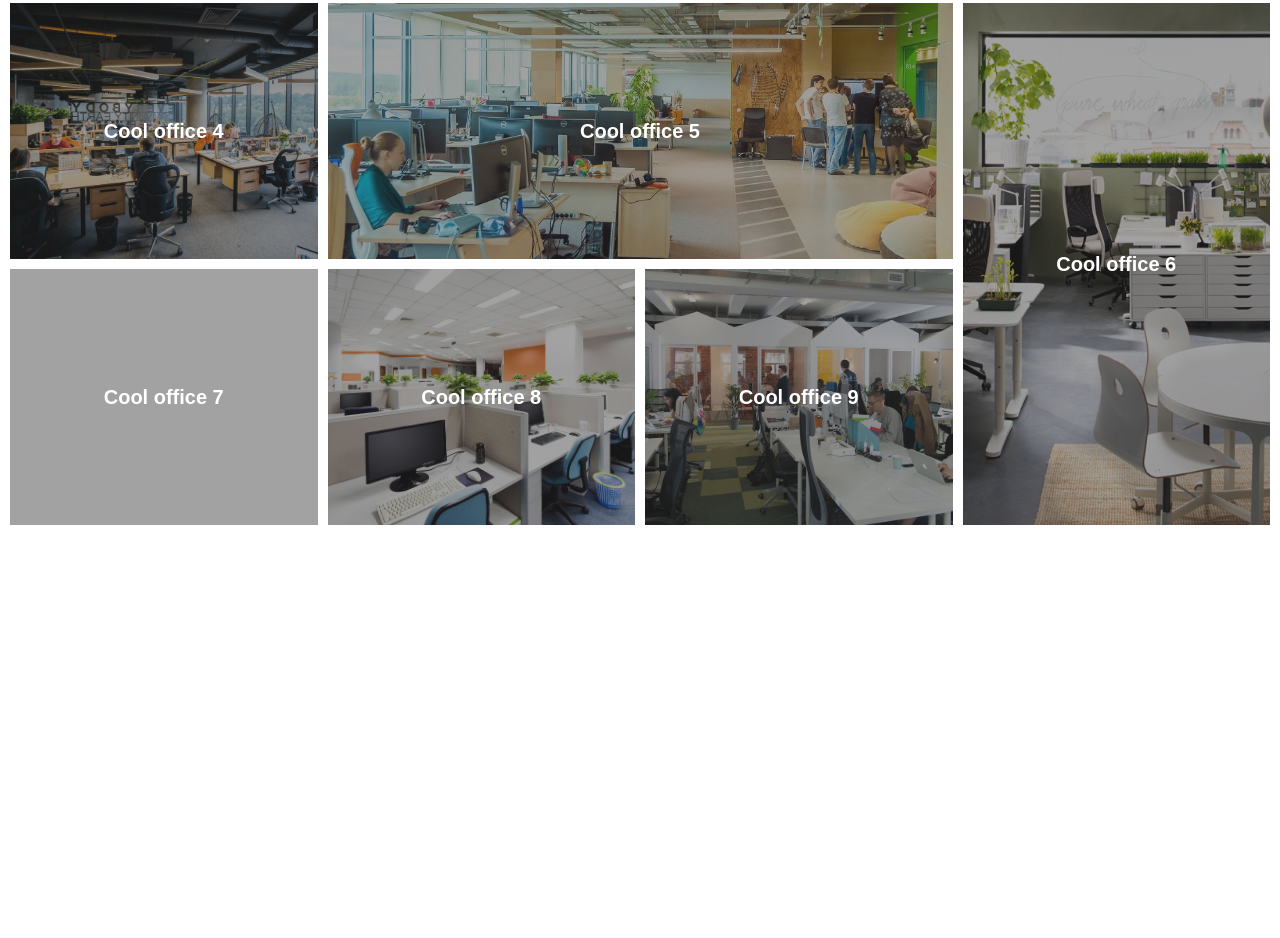
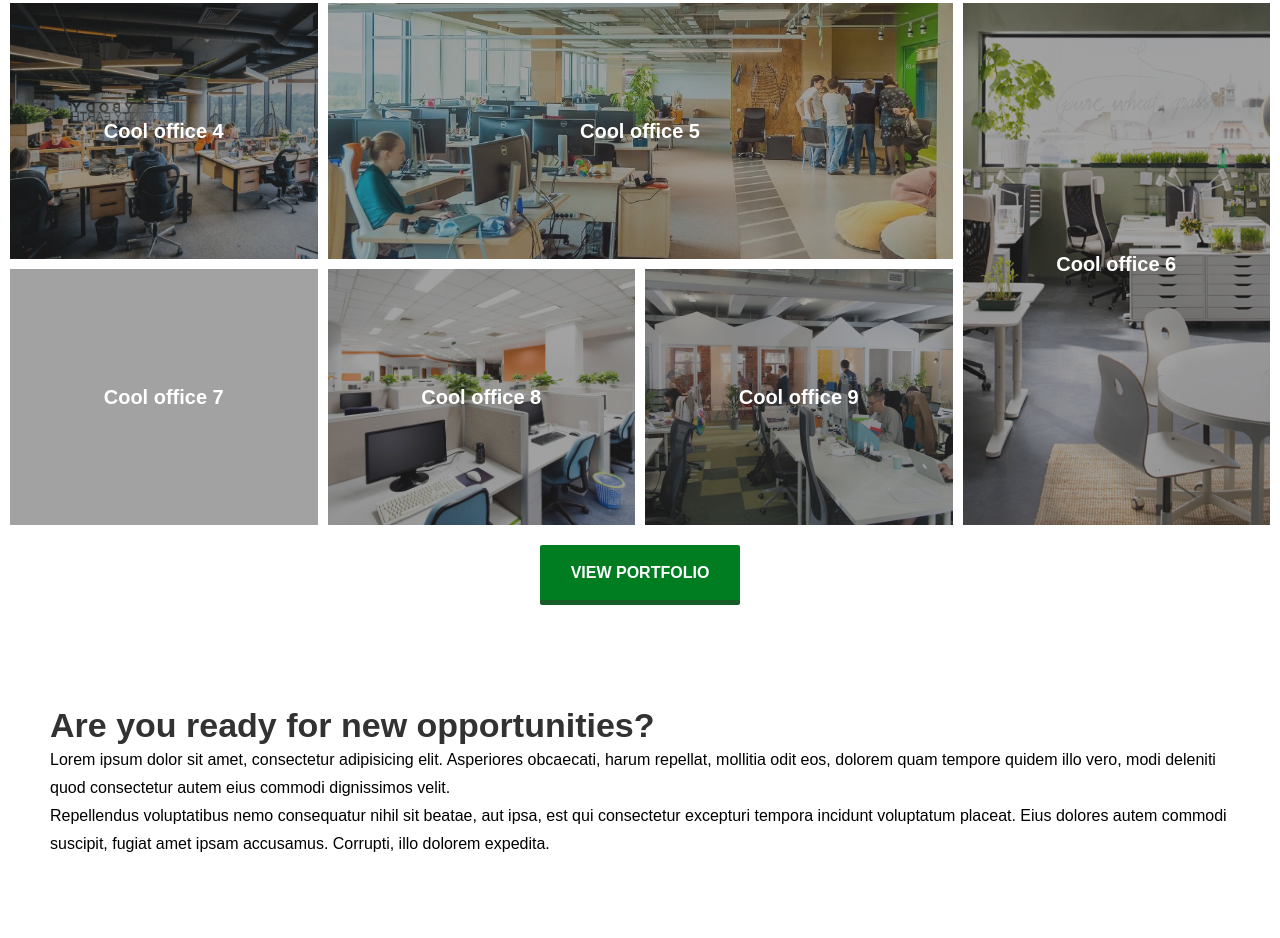
Before and after one commit to alexpryp/grid_landing_page, a website: page index.html in a window 1280 px wide. Shown: the part 1073-2011 px from the top of the page. Before the commit the page ends 1608 px from the top, so only its background shows below. Drawn offline with Linux system fonts and the light colour scheme.

Commit message:
Styles of portfolio-section has been added

```diff
--- a/index.html
+++ b/index.html
@@ -28,6 +28,20 @@
     <div class="portfolio_item office_7"><span>Cool office 7</span></div>
     <div class="portfolio_item office_8"><span>Cool office 8</span></div>
     <div class="portfolio_item office_9"><span>Cool office 9</span></div>
+    <div class="buttoncase">
+      <a href="#" class="button">View Portfolio</a>
+    </div>
+  </section>
+
+  <section class="landing-section newOpport-section">
+    <div class="container">
+      <div class="ready-left">
+        <h2>Are you ready for new opportunities?</h2>
+        <p>Lorem ipsum dolor sit amet, consectetur adipisicing elit. Asperiores obcaecati, harum repellat, mollitia odit eos, dolorem quam tempore quidem illo vero, modi deleniti quod consectetur autem eius commodi dignissimos velit.</p>
+        <p>Repellendus voluptatibus nemo consequatur nihil sit beatae, aut ipsa, est qui consectetur excepturi tempora incidunt voluptatum placeat. Eius dolores autem commodi suscipit, fugiat amet ipsam accusamus. Corrupti, illo dolorem expedita.</p>
+      </div>
+      <div class="ready-right"></div>
+    </div>
   </section>
 
 
--- a/src/sass/_globalSettings.scss
+++ b/src/sass/_globalSettings.scss
@@ -20,3 +20,40 @@ body {
 	line-height: 1.75;
 	overflow-x: hidden;
 }
+.button {
+	display: inline-block;
+	text-decoration: none;
+	text-transform: uppercase;
+	text-align: center;
+	line-height: 3.5;
+	color: #fff;
+	font-weight: bold;
+	height: 60px;
+	width: 200px;
+	background-color: $accentColor;
+	border-radius: 2px;
+	border-bottom: 5px solid #175D2A;
+	&:link, &:visited, &:active {
+		background-color: $accentColor;
+		border-bottom: 5px solid #175D2A;
+	}
+	&:hover {
+		background-color: #175D2A;
+		border-bottom: 5px solid #005115;
+	}
+}
+.container {
+	display: grid;
+	max-width: 1200px;
+	margin: auto;
+	padding: 0 $gutter;
+}
+.landing-section {
+	padding: 80px 0;
+	h2 {
+		font-size: 34px;
+		font-weight: 800;
+		color: $mainColor;
+		line-height: 1.2;
+	}
+}
--- a/src/sass/_header.scss
+++ b/src/sass/_header.scss
@@ -32,27 +32,6 @@
 			grid-template-columns: auto auto;
 			grid-template-rows: auto;
 			grid-gap: $gutter;
-			.button {
-				display: inline-block;
-				text-decoration: none;
-				text-transform: uppercase;
-				line-height: 3.5;
-				color: #fff;
-				font-weight: bold;
-				height: 60px;
-				width: 200px;
-				background-color: $accentColor;
-				border-radius: 2px;
-				border-bottom: 5px solid #175D2A;
-				&:link, &:visited, &:active {
-					background-color: $accentColor;
-					border-bottom: 5px solid #175D2A;
-				}
-				&:hover {
-					background-color: #175D2A;
-					border-bottom: 5px solid #005115;
-				}
-			}
 			.button-left {
 				justify-self: end;
 			}
--- a/src/sass/_portfolio_section.scss
+++ b/src/sass/_portfolio_section.scss
@@ -74,4 +74,10 @@
 	.office_9 {
 		background-image: url(../../images/9.jpg);
 	}
+	.buttoncase {
+		display: grid;
+		grid-column: 1 / 5;
+		justify-self: center;
+		padding: $gutter;
+	}
 }
--- a/src/sass/style.scss
+++ b/src/sass/style.scss
@@ -1,6 +1,7 @@
 @import "_globalSettings.scss";
 @import "_header.scss";
 @import "_portfolio_section.scss";
+@import "_newOpportBlock.scss";
 
 
 @import "_media.scss";
```
Also changed, not shown: dist/css/style.css, src/sass/_newOpportBlock.scss (added).
